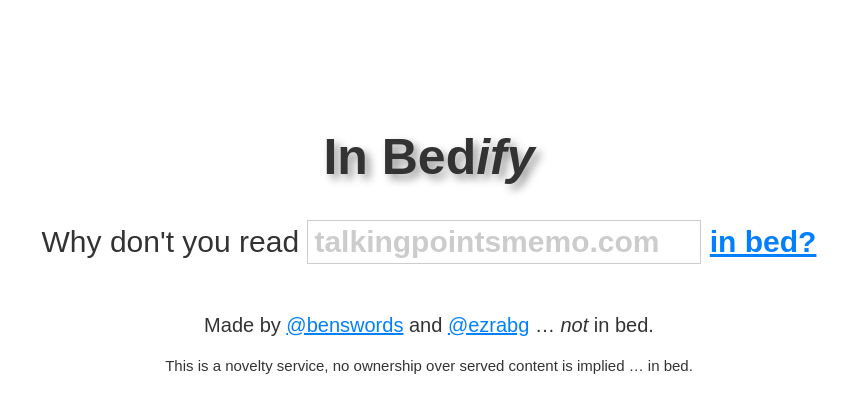
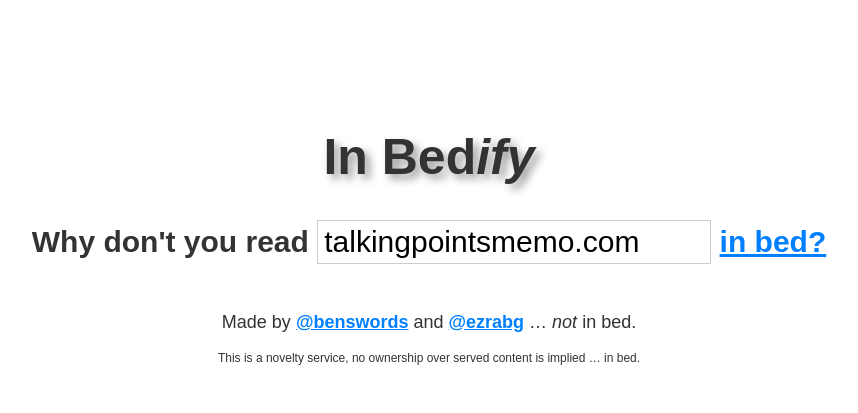
Before and after one commit to bjeavons/inBed, a PHP site: page / in a window 1280 px wide. Shown: the top 413 px of the page, without its empty margins (211-1069 px from the left). Run offline with PHP 8.4, Linux system fonts and the light colour scheme.

Commit message:
Style mods

```diff
--- a/index.php
+++ b/index.php
@@ -121,18 +121,17 @@ function frontPage() {
 <meta name="description" content="Meta descriptions in bed" />
 <style type="text/css">
   body{background-color:#fff;color:#333;font-family:Arial,Verdana,sans-serif;font-size:62.5%;margin:10% 5% 0 5%;text-align:center;}
-  a,a:visited,a:active{color:#0080ff;text-decoration:underline;}
-  a:hover{text-decoration:none;}
+  .inbedit{font-weight:bold;}
+  a,a:visited,a:active{color:#0080ff;text-decoration:underline;font-weight:bold;}
+  a:hover{text-decoration:none;font-weight:bold;}
   h1{font-size:5em;text-shadow: #999 5px 5px 8px;}
-  input[type=text]{border:1px solid #ccc;color:#ccc;font-size:1em;padding:4px 6px 4px 6px;}
+  input[type=text]{border:1px solid #ccc;font-size:1em;padding:4px 6px 4px 6px;}
   .ify{font-style:italic;font-size:1em;}
-  .domain{font-weight:bold;}
-  .inbedit{font-weight:bold;}
   #content{clear:both;font-size:3em;margin:auto;}
   #domain_input{width:380px;}
   .footer{padding-top:3em;}
-  .credits{font-size:2em;}
-  .fineprint{font-size:1.5em;}
+  .credits{font-size:1.8em;}
+  .fineprint{font-size:1.2em;}
 </style>
 <script type="text/javascript">
   function clearDomainInput(e) {
@@ -162,7 +161,7 @@ function frontPage() {
 <h1>In Bed<span class="ify">ify</span></h1>
 <div id="content">
 <form method="GET" name="inbedify" action="/">
-  <span class="inbedify">Why don't you read</span>
+  <span class="inbedit">Why don't you read</span>
   <input type="text" name="q" class="domain" id="domain_input" value="talkingpointsmemo.com" onclick="clearDomainInput(this);">
   <span class="inbedit"><a href="#" onclick="formSubmit();">in bed?</a></span>
   <input type="submit" style="display: none;">
```
